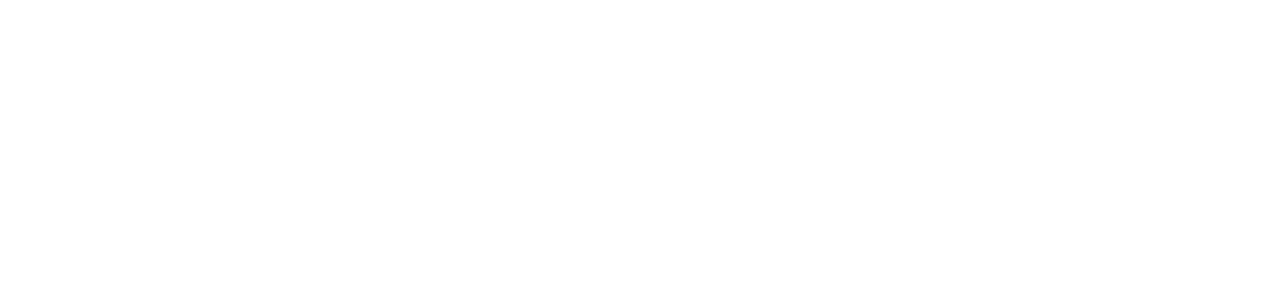
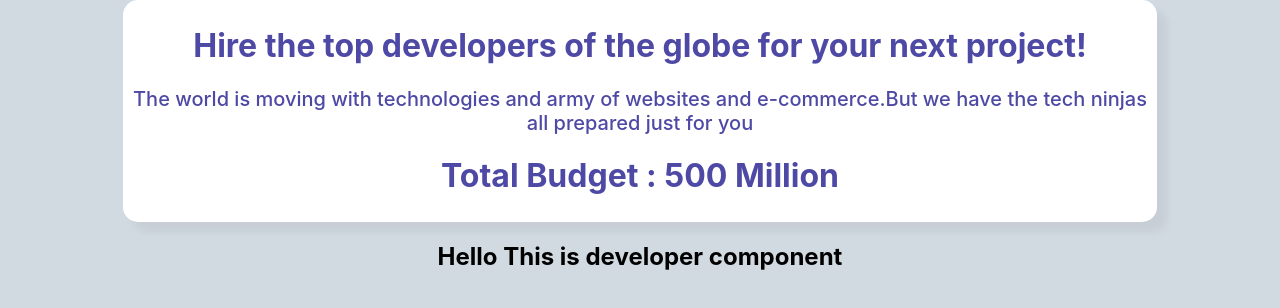
Before and after one commit to Safin-Ahmed/superhero-direction, a React (Create React App) app: page / in a window 1280 px wide. Shown: the top 308 px of the page. Built offline with nearby package versions, Linux system fonts and the light colour scheme.

Commit message:
Header is completed and also created developers component

```diff
--- a/src/App.css
+++ b/src/App.css
@@ -1,3 +1,6 @@
+body{
+  background-color: #d1d9e1;
+}
 .App {
   text-align: center;
 }
--- a/src/App.js
+++ b/src/App.js
@@ -1,11 +1,13 @@
 import logo from './logo.svg';
 import './App.css';
-import { useEffect } from 'react';
+import Header from './components/Header/Header';
+import Developers from './components/Developers/Developers';
 
 function App() {
   return (
     <div className="App">
-
+      <Header></Header>
+      <Developers></Developers>
     </div>
   );
 }
--- /dev/null
+++ b/src/components/Developers/Developers.js
@@ -0,0 +1,11 @@
+import React from 'react';
+
+const Developers = () => {
+    return (
+        <div>
+            <h2>Hello This is developer component</h2>
+        </div>
+    );
+};
+
+export default Developers;
--- /dev/null
+++ b/src/components/Header/Header.css
@@ -0,0 +1,15 @@
+.header-container {
+    background-color: #ffffff;
+    width: 80%;
+    margin: auto;
+    box-shadow: 10px 10px 8px #1414140d;
+    padding: 5px;
+    border-radius: 15px;
+}
+.header-container h1, p {
+    color: #4d49a5;
+}
+.header-container p {
+    font-size: 20px;
+    font-weight: 500;
+}
--- /dev/null
+++ b/src/components/Header/Header.js
@@ -0,0 +1,16 @@
+import React from 'react';
+import './Header.css';
+
+const Header = () => {
+    return (
+        <div>
+            <div className="header-container">
+                <h1>Hire the top developers of the globe for your next project!</h1>
+                <p>The world is moving with technologies and army of websites and e-commerce.But we have the tech ninjas all prepared just for you</p>
+                <h1>Total Budget : 500 Million </h1>
+            </div>
+        </div>
+    );
+};
+
+export default Header;
```
Also changed, not shown: public/dev.JSON (+1 -1 lines), src/object.js (+28 -8 lines), src/components/Developers/Developers.css (added).
